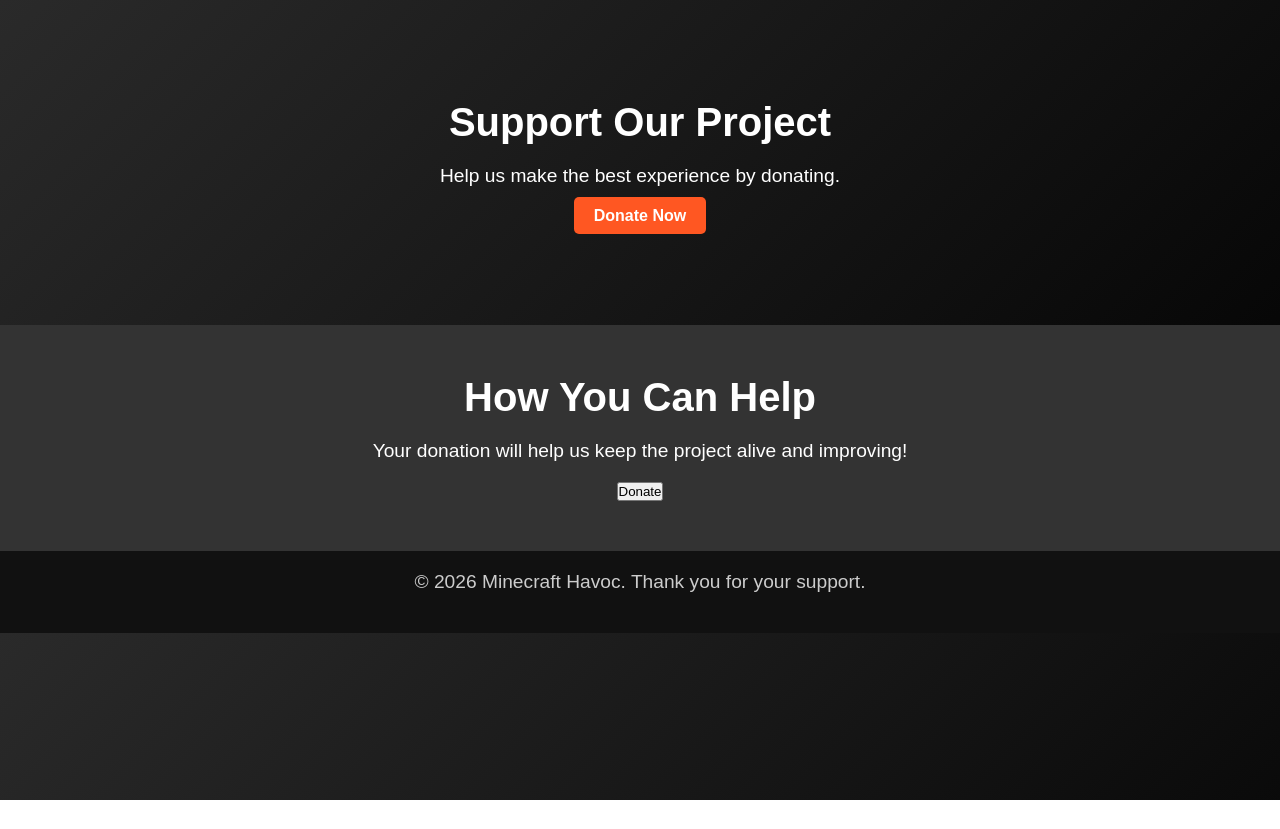
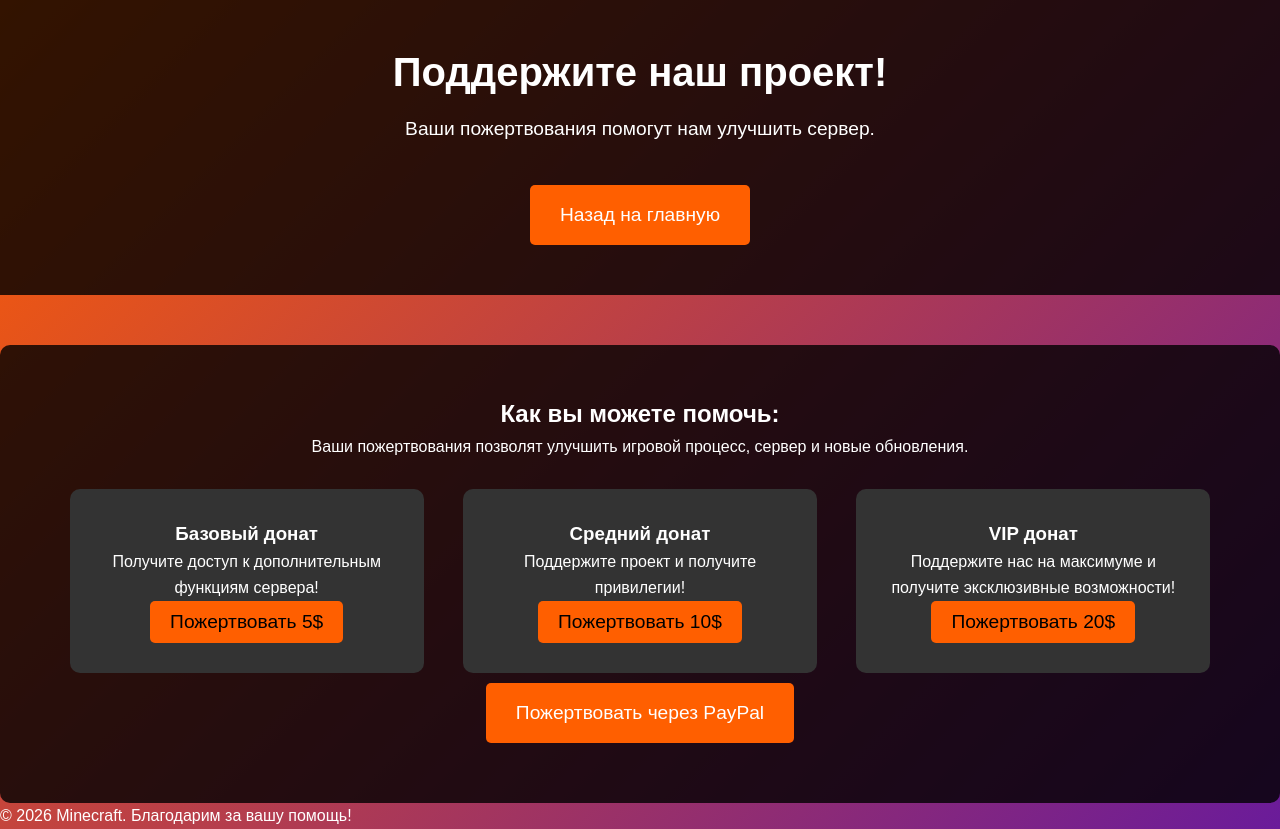
Before and after one commit to popovdima08122011-coder/minecrafthavoc, a plain HTML site: page donate.html in a window 1280 px wide. Before the commit the page ends 800 px from the top, so only its background shows below. Drawn offline with Linux system fonts and the light colour scheme; files that its build step writes are made by us from their sources.

Commit message:
Updated design and added donation page

```diff
--- a/donate.html
+++ b/donate.html
@@ -3,32 +3,44 @@
 <head>
     <meta charset="UTF-8">
     <meta name="viewport" content="width=device-width, initial-scale=1.0">
-    <title>Donate to Minecraft Havoc</title>
-    <link rel="stylesheet" href="style.css">
+    <title>Донат - Minecraft</title>
+    <link rel="stylesheet" href="../assets/style.css">
 </head>
 <body>
-<header>
-    <div class="container">
-        <h1>Support Our Project</h1>
-        <p>Help us make the best experience by donating.</p>
-        <a href="#donate-now" class="btn-primary">Donate Now</a>
-    </div>
+<header class="header">
+    <h1>Поддержите наш проект!</h1>
+    <p>Ваши пожертвования помогут нам улучшить сервер.</p>
+    <a href="../index/index.html" class="btn-back">Назад на главную</a>
 </header>
 
-<section id="donate-now" class="section">
-    <div class="container">
-        <h2>How You Can Help</h2>
-        <p>Your donation will help us keep the project alive and improving!</p>
-        <button class="btn-donate">Donate</button>
+<section class="donate-section">
+    <h2>Как вы можете помочь:</h2>
+    <p>Ваши пожертвования позволят улучшить игровой процесс, сервер и новые обновления.</p>
+
+    <div class="donation-options">
+        <div class="donation-option">
+            <h3>Базовый донат</h3>
+            <p>Получите доступ к дополнительным функциям сервера!</p>
+            <button class="donate-button">Пожертвовать 5$</button>
+        </div>
+        <div class="donation-option">
+            <h3>Средний донат</h3>
+            <p>Поддержите проект и получите привилегии!</p>
+            <button class="donate-button">Пожертвовать 10$</button>
+        </div>
+        <div class="donation-option">
+            <h3>VIP донат</h3>
+            <p>Поддержите нас на максимуме и получите эксклюзивные возможности!</p>
+            <button class="donate-button">Пожертвовать 20$</button>
+        </div>
     </div>
+
+    <a href="https://paypal.com" class="btn-donate">Пожертвовать через PayPal</a>
 </section>
 
 <footer>
-    <div class="container">
-        <p>© 2026 Minecraft Havoc. Thank you for your support.</p>
-    </div>
+    <p>&copy; 2026 Minecraft. Благодарим за вашу помощь!</p>
 </footer>
-
-<script src="script.js"></script>
+<script src="../assets/script.js"></script>
 </body>
 </html>
--- a/script.js
+++ b/script.js
@@ -1,9 +1,9 @@
-/* Плавная прокрутка при переходе по ссылкам */
-document.querySelectorAll('a[href^="#"]').forEach(anchor => {
-    anchor.addEventListener('click', function (e) {
-        e.preventDefault();
-        document.querySelector(this.getAttribute('href')).scrollIntoView({
-            behavior: 'smooth'
-        });
+/// Анимация кнопок при наведении
+document.querySelectorAll('.btn-primary, .btn-secondary, .btn-back, .btn-donate').forEach(button => {
+    button.addEventListener('mouseover', () => {
+        button.style.transform = 'scale(1.1)';
+    });
+    button.addEventListener('mouseout', () => {
+        button.style.transform = 'scale(1)';
     });
 });
--- a/style.css
+++ b/style.css
@@ -1,3 +1,4 @@
+/* Общие стили */
 * {
     margin: 0;
     padding: 0;
@@ -6,97 +7,125 @@
 
 body {
     font-family: 'Arial', sans-serif;
-    background: linear-gradient(135deg, #2a2a2a, #000);
+    background: linear-gradient(135deg, #ff5f00, #6a1b9a);
     color: white;
+    line-height: 1.6;
+    padding: 0;
+    margin: 0;
 }
 
-.container {
-    width: 80%;
-    margin: 0 auto;
+/* Стили для шапки */
+.header {
+    background-color: rgba(0, 0, 0, 0.8);
+    text-align: center;
+    padding: 40px 20px;
+}
+
+.header h1 {
+    font-size: 2.5rem;
+    margin-bottom: 10px;
+    animation: fadeIn 1s ease-out;
+}
+
+.header p {
+    font-size: 1.2rem;
+    margin-bottom: 30px;
+}
+
+.btn-primary, .btn-secondary, .btn-back, .btn-donate {
+    display: inline-block;
+    padding: 15px 30px;
+    margin: 10px;
+    text-decoration: none;
+    font-size: 1.2rem;
+    border-radius: 5px;
+    background-color: #ff5f00;
+    color: white;
+    transition: background-color 0.3s ease, transform 0.3s ease;
+}
+
+.btn-primary:hover, .btn-secondary:hover, .btn-back:hover, .btn-donate:hover {
+    background-color: #ff9200;
+    transform: scale(1.1);
+}
+
+/* Стили для кнопок */
+.button-container {
+    margin-top: 20px;
+}
+
+.donate-section {
+    background-color: rgba(0, 0, 0, 0.8);
+    border-radius: 10px;
+    padding: 50px;
+    margin-top: 50px;
+    text-align: center;
+    animation: fadeIn 1s ease-out;
+}
+
+.donation-options {
+    display: flex;
+    justify-content: space-around;
+    margin-top: 30px;
+}
+
+.donation-option {
+    background-color: #333;
+    padding: 30px;
+    border-radius: 10px;
+    width: 30%;
+    text-align: center;
+    transition: transform 0.3s ease;
+}
+
+.donation-option:hover {
+    transform: scale(1.05);
+}
+
+.donate-button {
+    background-color: #ff5f00;
+    padding: 10px 20px;
+    border: none;
+    border-radius: 5px;
+    font-size: 1.2rem;
+    cursor: pointer;
+    transition: background-color 0.3s ease, transform 0.3s ease;
+}
+
+.donate-button:hover {
+    background-color: #ff9200;
+    transform: scale(1.1);
+}
+
+.rules {
+    margin-top: 50px;
+    display: flex;
+    flex-direction: column;
+    gap: 20px;
     text-align: center;
 }
 
-h1, h2 {
-    font-size: 2.5rem;
-    margin-bottom: 20px;
+.rule {
+    background-color: #333;
+    padding: 20px;
+    border-radius: 10px;
+    font-size: 1.5rem;
+    color: #ff5f00;
+    transition: transform 0.3s ease;
 }
 
-p {
-    font-size: 1.2rem;
-    margin-bottom: 20px;
-}
-
-/* Header Styling */
-header {
-    background: url('background-image.jpg') no-repeat center center;
-    background-size: cover;
-    padding: 100px 0;
-    color: white;
-    text-align: center;
-}
-
-header .btn-primary {
-    padding: 10px 20px;
-    background-color: #ff5722;
-    color: white;
-    border: none;
-    cursor: pointer;
-    text-decoration: none;
-    font-weight: bold;
-    border-radius: 5px;
-}
-
-header .btn-primary:hover {
-    background-color: #e64a19;
-}
-
-/* Section Styles */
-.section {
-    padding: 50px 0;
-    background: #333;
-}
-
-#about img {
-    width: 100%;
-    height: auto;
-    border-radius: 10px;
-    transition: transform 0.3s;
-}
-
-#about img:hover {
+.rule:hover {
     transform: scale(1.05);
 }
 
-.advantage-item {
-    background: #444;
-    padding: 30px;
-    border-radius: 10px;
-    margin: 10px;
-    flex: 1;
-    transition: transform 0.3s;
-}
-
-.advantage-item:hover {
-    transform: scale(1.1);
-}
-
-/* Footer Styling */
-footer {
-    background-color: #111;
-    padding: 20px 0;
-    color: #ccc;
-}
-
-/* Animations */
+/* Анимации */
 @keyframes fadeIn {
     0% {
         opacity: 0;
+        transform: translateY(-20px);
     }
     100% {
         opacity: 1;
+        transform: translateY(0);
     }
 }
-
-section {
-    animation: fadeIn 2s ease-in-out;
-}
```
Also changed, not shown: index.html (+11 -42 lines), rules.html (+19 -20 lines).
